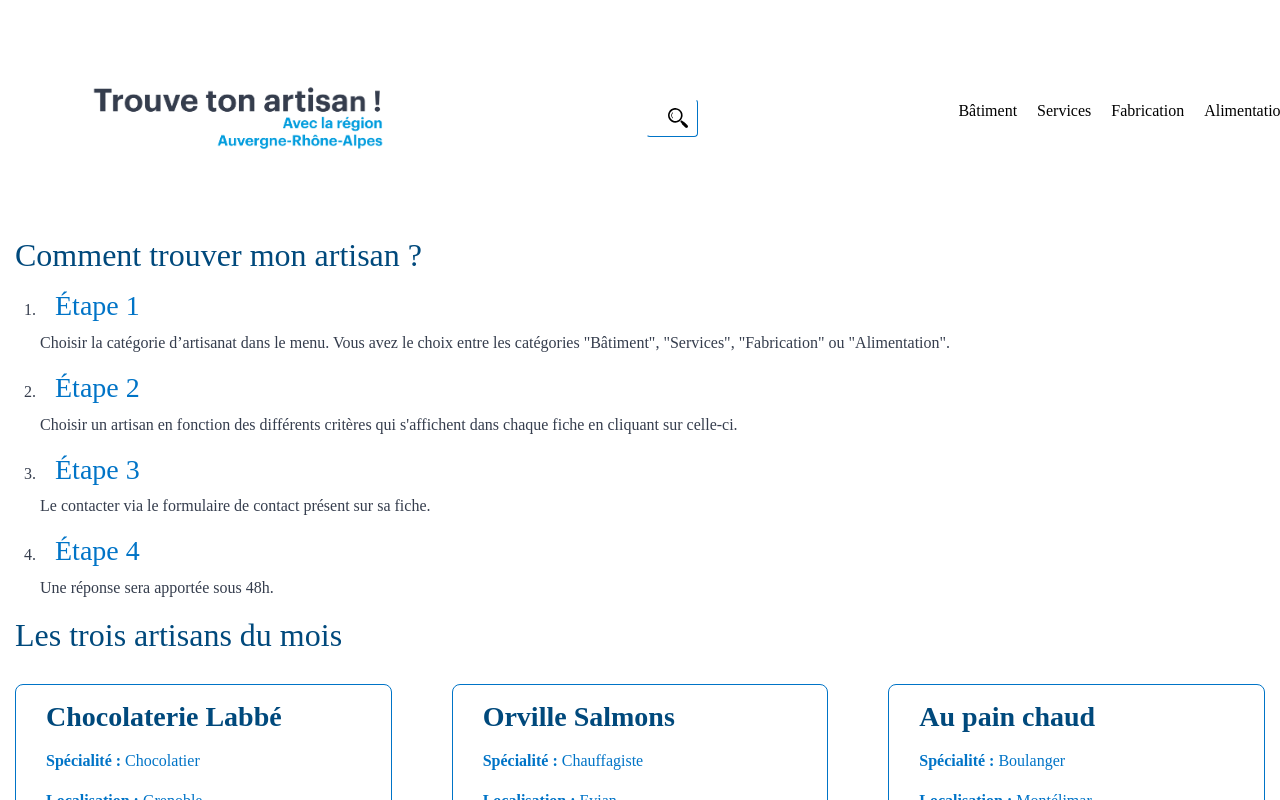
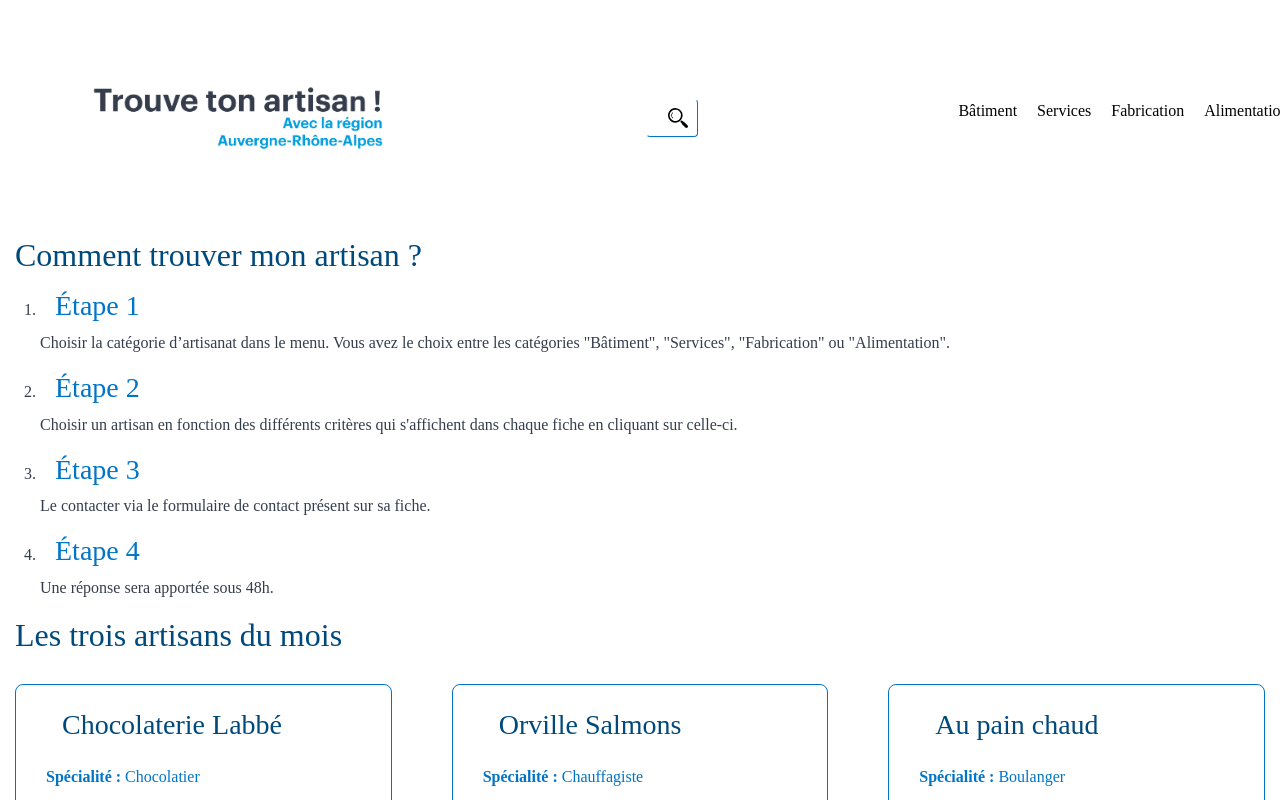
Before and after one commit to DS30190/Trouve-ton-artisan, an Angular app: page / in a window 1280 px wide. Shown: the top 800 px of the page. Built offline with nearby package versions, Linux system fonts and the light colour scheme; a web font is replaced by a local one.

Commit message:
add suite

```diff
--- a/src/app/data.service.ts
+++ b/src/app/data.service.ts
@@ -19,4 +19,5 @@ export class DataService {
       map((artisans: any[]) => artisans.filter(artisan => artisan.top === true))
     );
   }
+
 }
--- a/src/app/pages/home/home.component.html
+++ b/src/app/pages/home/home.component.html
@@ -26,7 +26,7 @@
       <div class="row">
         <div class="col-12 col-md-6 col-lg-4" *ngFor="let artisan of artisansOfTheMonth">
           <div class="artisan-card">
-            <h3 class="name"><strong>{{ artisan.name }}</strong></h3>
+            <a class="nav-link" routerLink="/artisan-detail"><h3 class="name">{{ artisan.name }}</h3></a>
             <p class="detail"> <strong>Spécialité :</strong> {{ artisan.specialty }}</p>
             <p class="detail"><strong>Localisation :</strong> {{ artisan.location }}</p>
             <!-- Placeholder for the map, you can integrate Google Maps or any other map service here -->
```
Also changed, not shown: src/app/pages/artisan-detail/artisan-detail.component.html (line endings or trailing spaces), src/app/pages/artisan-detail/artisan-detail.component.ts (line endings or trailing spaces).
